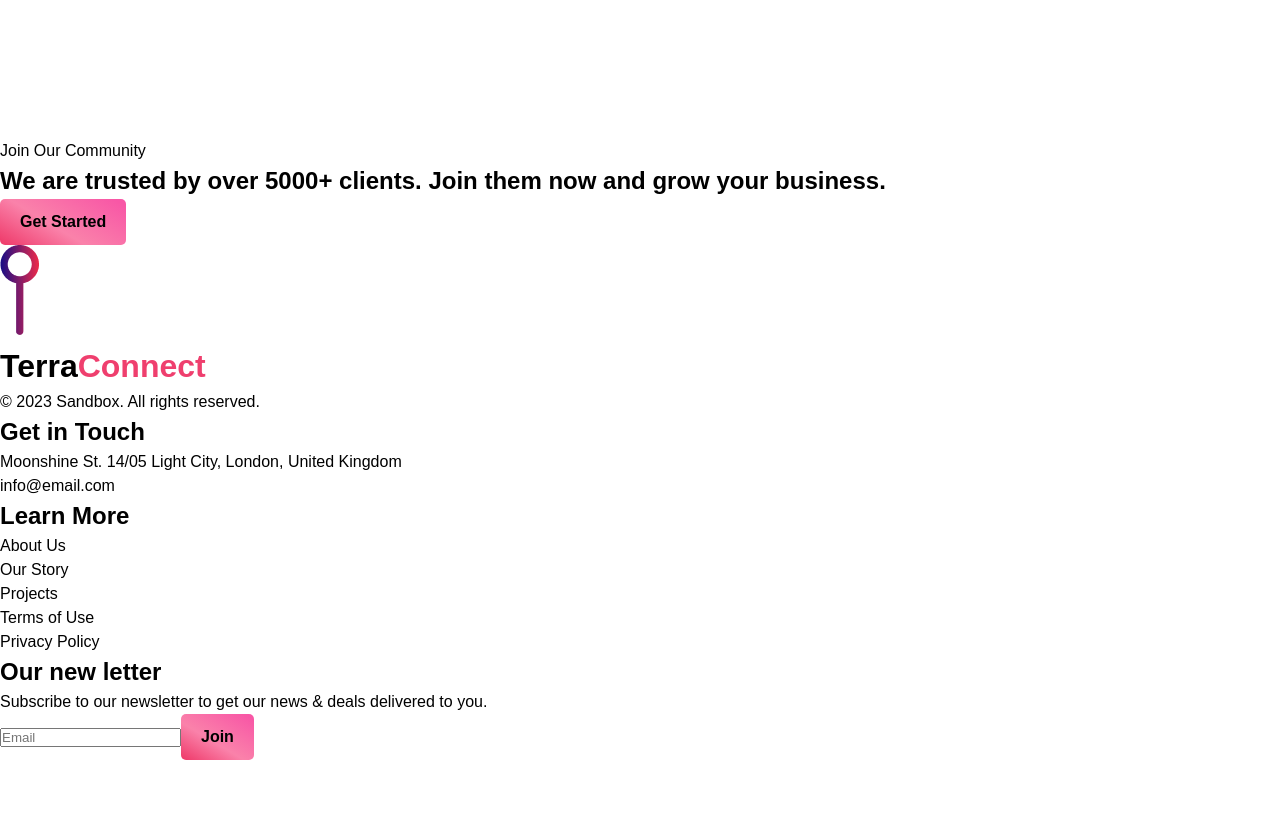
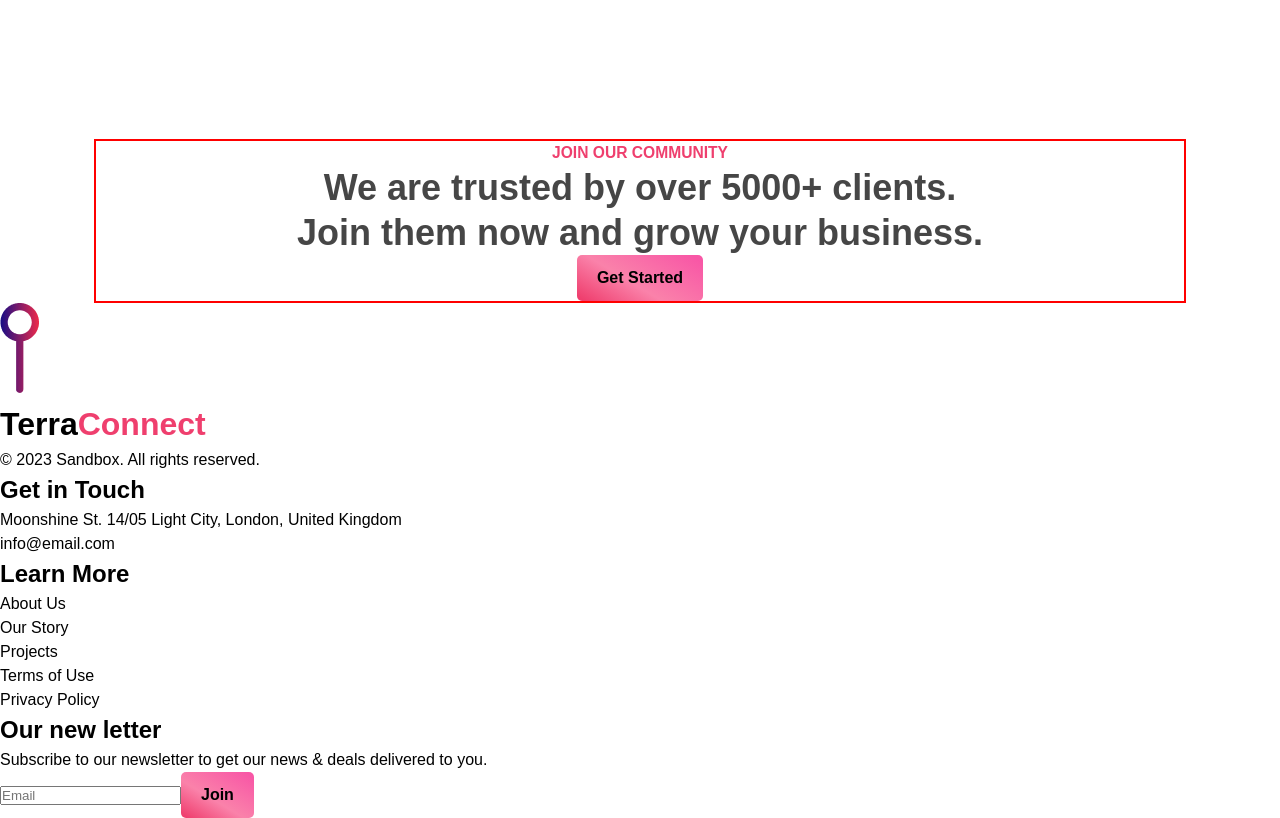
Before and after one commit to Hizmy-M/React-Projects, a React (Vite) app in the folder 05.terraConnect-web/: page / in a window 1280 px wide. Shown: the part 5060-5878 px from the top of the page. Before the commit the page ends 5820 px from the top, so only its background shows below. Built offline with nearby package versions, Linux system fonts and the light colour scheme; a web font is replaced by a local one.

Commit message:
typography fixed -> communhity section

```diff
--- a/05.terraConnect-web/src/CommunitySection.jsx
+++ b/05.terraConnect-web/src/CommunitySection.jsx
@@ -1,9 +1,9 @@
 export default function CommunitySection() {
     return (
         <section>
-            <div className="community__section">
-                <span>Join Our Community</span>
-                <h1>We are trusted by over 5000+ clients. Join them now and grow your business.</h1>
+            <div className="community__section width">
+                <span className="logo-color highlite-title">Join our community</span>
+                <h1>We are trusted by over 5000+ clients. <br /> Join them now and grow your business.</h1>
                 <button className="primary-button">Get Started</button>
             </div>
         </section>
--- a/05.terraConnect-web/src/index.css
+++ b/05.terraConnect-web/src/index.css
@@ -553,8 +553,25 @@ body {
 
 
 
+/* about us section - end */
+/* ----------------------------------------------------------------------------------------------------- */
 
-/* about us section - end */
+
+/* ----------------------------------------------------------------------------------------------------- */
+/* community section - start */
+.community__section {
+  border: 2px solid red;
+  text-align: center;
+}
+
+.community__section h1 {
+  font-size: var(--fs-h1);
+  line-height: 45px;
+  color: var(--font-color-grey);
+}
+
+
+/* community section - end */
 /* ----------------------------------------------------------------------------------------------------- */
 
 
```
